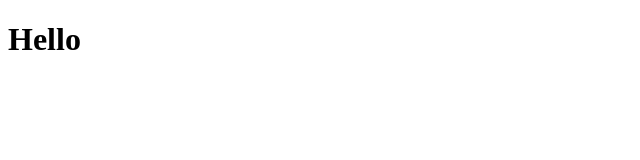
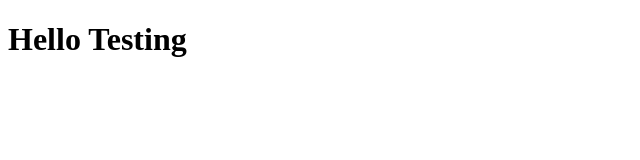
Before and after one commit to DiggajUgvekar/BrainStorming, a website: page public/index.html in a window 1280 px wide. Shown: the whole page, without its empty margins (0-640 px from the left). Drawn offline with nearby package versions, Linux system fonts and the light colour scheme.

Commit message:
Testing braches

```diff
--- a/public/index.html
+++ b/public/index.html
@@ -8,7 +8,7 @@
 </head>
 <body>
   <!-- Write the code here -->
-   <h1>Hello</h1>
+   <h1>Hello Testing</h1>
 
 
   </div>
```
